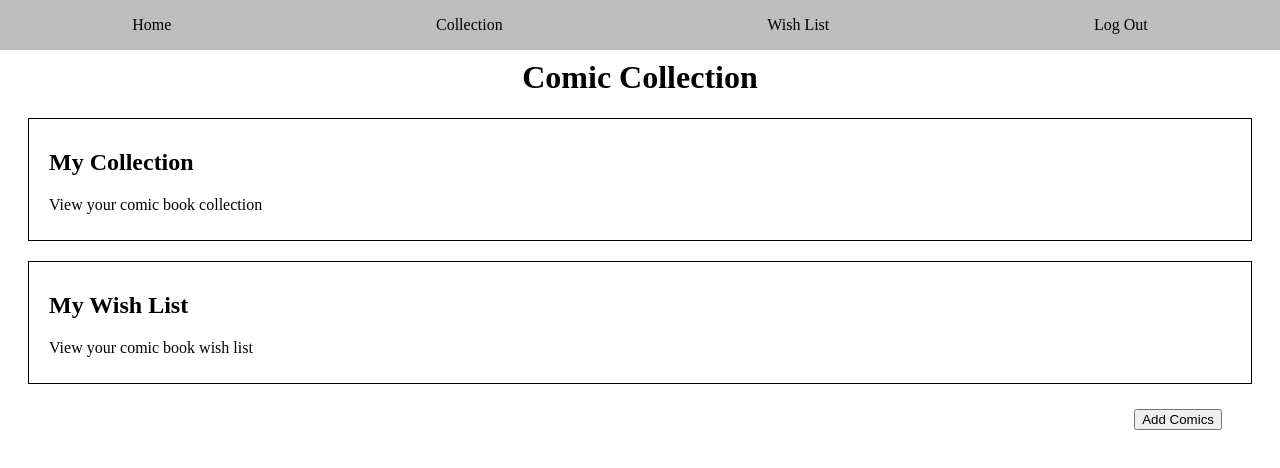
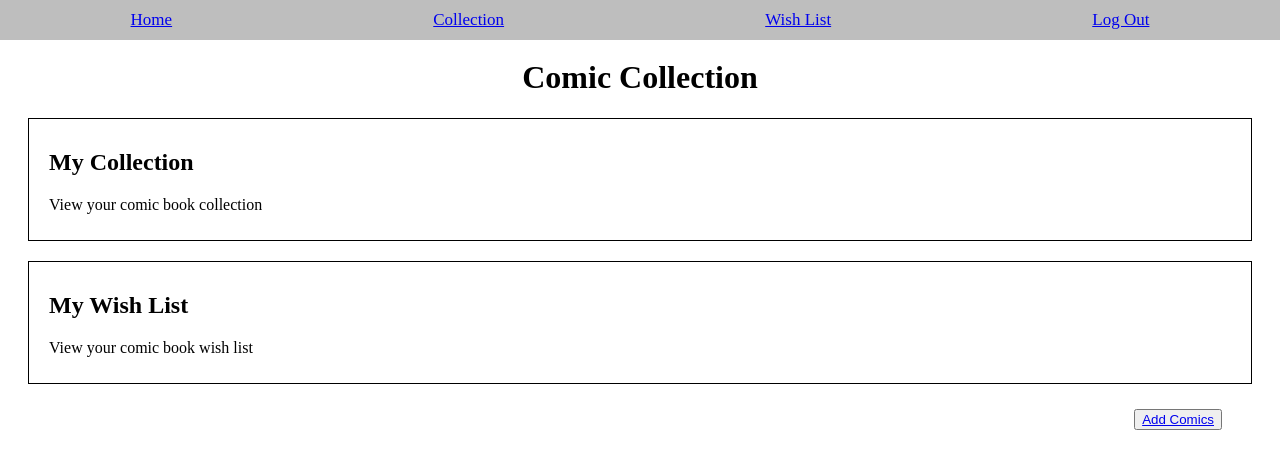
Before and after one commit to jdoliverr/comic-collector, a React (Create React App) app: page /home in a window 1280 px wide. Shown: the top 468 px of the page. Built offline with nearby package versions, Linux system fonts and the light colour scheme.

Commit message:
add comic form

```diff
--- a/src/App.js
+++ b/src/App.js
@@ -7,6 +7,7 @@ import login from './login/login';
 import collection from './collection/collection';
 import wishlist from './wishlist/wishlist';
 import signup from './signup/signup';
+import addComic from './add-comic/add-comic';
 
 class App extends React.Component {
 
@@ -25,6 +26,7 @@ class App extends React.Component {
             <Route path='/signup' component={signup}/>
             <Route path='/collection' component={collection}/>
             <Route path='/wishlist' component={wishlist}/>
+            <Route path='/addcomic' component={addComic}/>
         </main>
       </div>
 
--- /dev/null
+++ b/src/add-comic/add-comic.js
@@ -0,0 +1,33 @@
+import React from 'react';
+
+function addComic(props) {
+    return (
+        <form class="add-comic-form">
+            <h2>New Comic</h2>
+            <label for="title-input">Title:</label>
+            <input type="text" name="title-input" class="title-input add-comic-input" required />
+
+            <label for="author-input">Author(s):</label>
+            <input type="text" name="author-input" class="author-input add-comic-input" required />
+
+            <label for="issue-input">Issue:</label>
+            <input type="number" name="issue-input" class="issue-input add-comic-input" required />
+
+            <label for="mark-as-read">Mark as read:</label>
+            <input type="checkbox" name="mark-as-read" class="mark-as-read add-comic-input" required />
+
+            <label for="description-input">Description:</label>
+            <textarea type="text" name="description-input" class="description-input add-comic-input" required />
+
+            <label for="desination-input">Add to:</label>
+            <select name="destination desination-input" className='desination-select'>
+                <option value="collection">Collection</option>
+                <option value="wish-list">Wish List</option>
+            </select>
+
+            <button class="add-comic-submit">Submit</button>
+        </form>
+    );
+};
+
+export default addComic;
--- a/src/collection/collection.js
+++ b/src/collection/collection.js
@@ -1,4 +1,5 @@
 import React from 'react';
+import { NavLink } from 'react-router-dom';
 
 function collection(props) {
     console.log('collection');
@@ -50,7 +51,9 @@ function collection(props) {
             </ul>
             {/* likely moving add button to top of screen */}
             <div class="button-bar">
-                <button>Add Comics</button>
+                <button>
+                    <NavLink to='/addcomic'>Add Comics</NavLink>
+                </button>
             </div>
         </div>
     )
--- a/src/home/home.js
+++ b/src/home/home.js
@@ -1,4 +1,5 @@
 import React from 'react';
+import { NavLink } from 'react-router-dom';
 
 function home(props) {
     console.log('home');
@@ -14,7 +15,9 @@ function home(props) {
             </div>
             {/* likely moving add button to top of screen */}
             <div class="button-bar">
-                <button>Add Comics</button>
+                <button>
+                    <NavLink to='/addcomic'>Add Comics</NavLink>
+                </button>
             </div>
         </div>
     )
--- a/src/index.css
+++ b/src/index.css
@@ -24,6 +24,11 @@ nav {
   background-color: rgb(190, 190, 190);
   display: flex;
   justify-content: space-around;
+}
+
+.nav-link {
+  font-size: 17px;
+  margin: 10px;
 }
 
 header {
@@ -53,6 +58,42 @@ header {
   width: 170px;
   height: 35px;
   font-size: 20px;
+}
+
+.add-comic-form {
+  display: flex;
+  flex-direction: column;
+  align-items: center;
+  border: 1px solid black;
+  margin-left: auto;
+  margin-right: auto;
+}
+
+.mark-as-read {
+  height: 15px;
+}
+
+.description-input {
+  height: 100px;
+  resize: none;
+}
+
+.add-comic-input {
+  margin: 10px;
+  width: 70%;
+}
+
+.description-select {
+  margin: 10px;
+  width: 120px;
+}
+
+option {
+  text-align: center;
+}
+
+.add-comic-submit {
+  margin: 15px;
 }
 
 .page-header {
@@ -146,9 +187,13 @@ input {
 }
 
 @media only screen and (min-width: 500px) {
-  .login-form, .signup-form {
+  .login-form, .signup-form, .add-comic-form {
       width: 70%;
   }
+
+  /* .add-comic-input {
+    width: 50%;
+  } */
 }
 
 @media only screen and (min-width: 700px) {
@@ -156,9 +201,16 @@ input {
       width: 70%;
   }
 
-  .login-form, .signup-form {
+  .login-form, .signup-form, .add-comic-form {
     width: 60%;
   }
+
+  .title-input, .author-input, .issue-input {
+    width: 40%;
+  }
+  /* .add-comic-input {
+    width: 35%;
+  } */
 }
 
 @media only screen and (min-width: 800px) {
@@ -172,6 +224,11 @@ input {
       width: 50%;
       height: 320px;
   }
+
+  .add-comic-form {
+    width: 50%;
+    height: 525px;
+  }
 }
 
 @media only screen and (min-width: 1000px) {
@@ -179,21 +236,28 @@ input {
       width: 60%;
   }
 
-  .login-form, .signup-form {
+  .login-form, .signup-form, .add-comic-form {
     width: 30%;
   }
 }
-
 
 
 @media only screen and (min-width: 1200px) {
   .placeholder {
       width: 45%;
   }
+
+  /* .add-comic-input {
+    width: 30%;
+  } */
 }
 
 @media only screen and (min-width: 1600px) {
   .placeholder {
       width: 35%;
   }
+
+  .title-input, .author-input, .issue-input {
+    width: 30%;
+  }
 }
--- a/src/nav/Nav.js
+++ b/src/nav/Nav.js
@@ -1,13 +1,14 @@
 import React from 'react';
+import { NavLink } from 'react-router-dom';
 
 function Nav(props) {
     console.log('nav');
     return (
         <nav>
-            <p>Home</p>
-            <p>Collection</p>
-            <p>Wish List</p>
-            <p>Log Out</p>
+            <NavLink to='/home' className='nav-link'>Home</NavLink>
+            <NavLink to='/collection' className='nav-link'>Collection</NavLink>
+            <NavLink to='/wishlist' className='nav-link'>Wish List</NavLink>
+            <NavLink to='/' className='nav-link'>Log Out</NavLink>
         </nav>
     )
 };
--- a/src/wishlist/wishlist.js
+++ b/src/wishlist/wishlist.js
@@ -1,4 +1,5 @@
 import React from 'react';
+import { NavLink } from 'react-router-dom';
 
 function wishlist(props) {
     console.log('wishlist');
@@ -50,7 +51,9 @@ function wishlist(props) {
             </ul>
             {/* likely moving add button to top of page */}
             <div class="button-bar">
-                <button>Add Comics</button>
+                <button>
+                    <NavLink to='/addcomic'>Add Comics</NavLink>
+                </button>
             </div>
         </div>
     )
```
